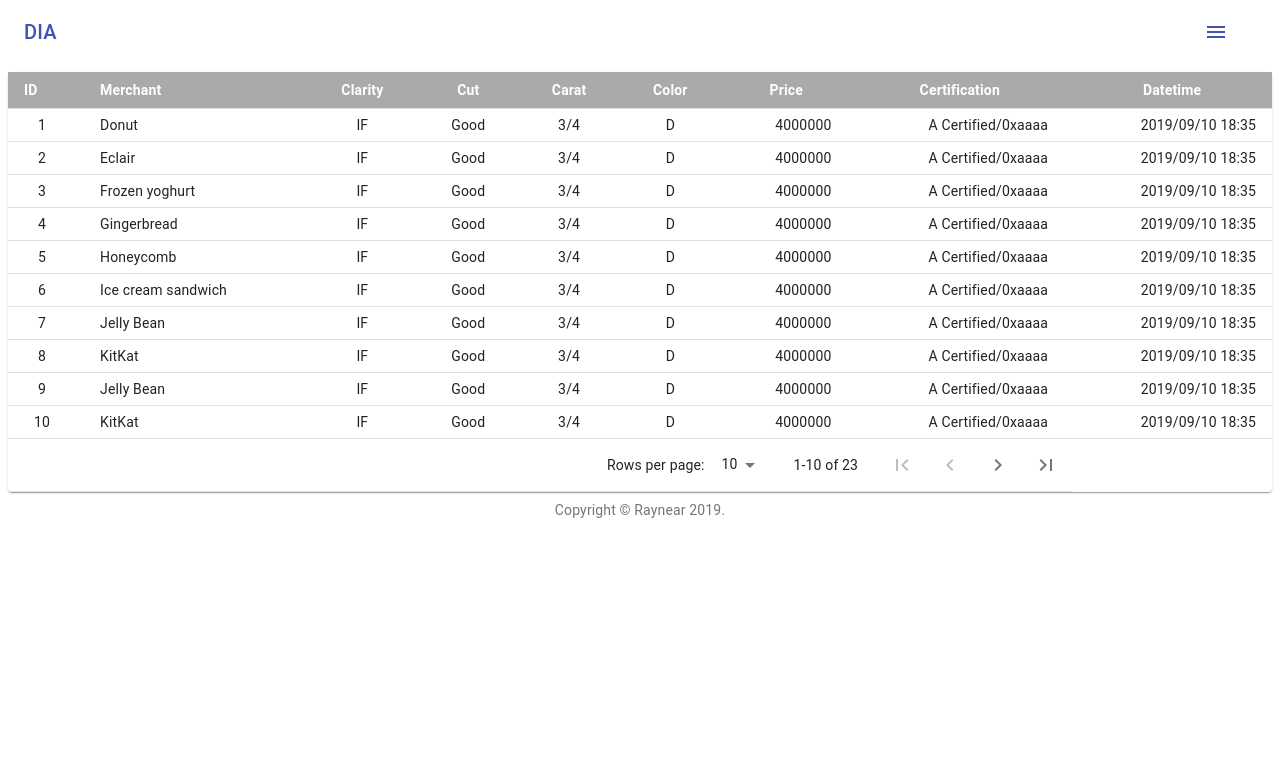
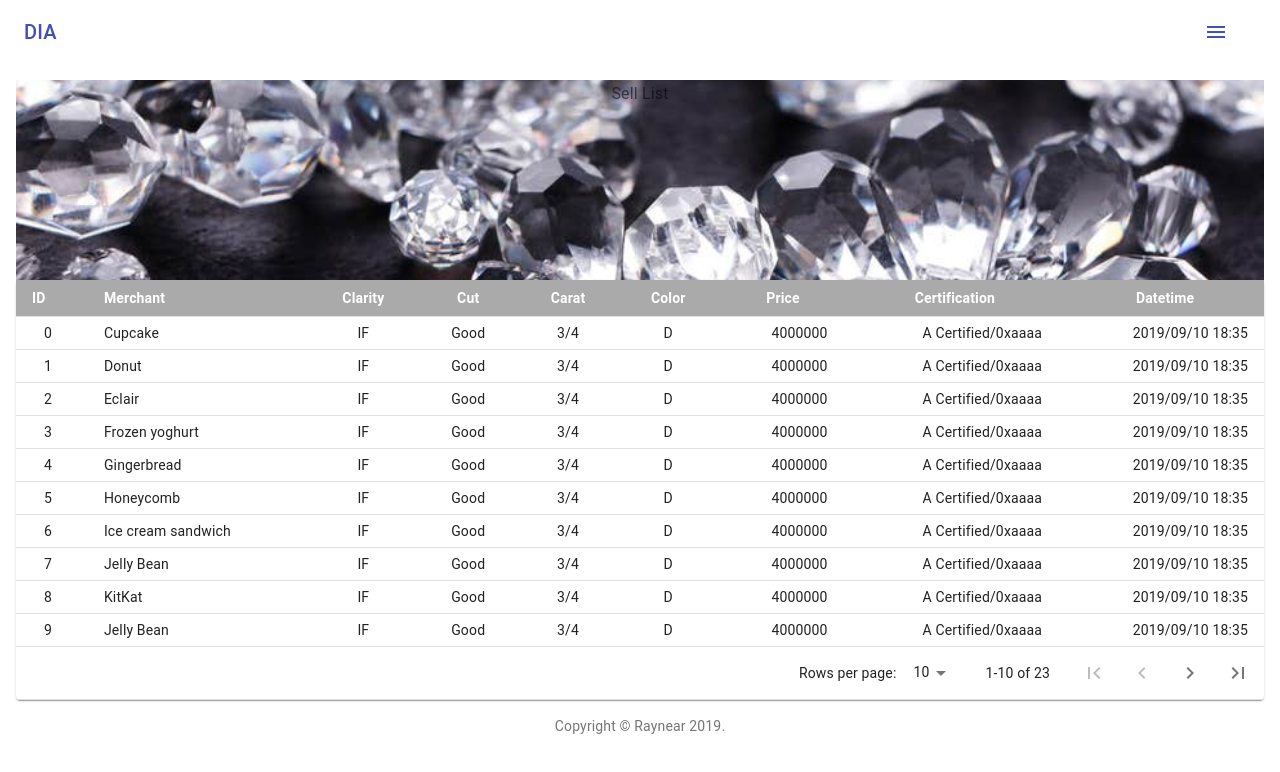
Before and after one commit to raynear/DIA, a React (Create React App) app: page /SellList in a window 1280 px wide. Shown: the top 772 px of the page. Built offline with nearby package versions, Linux system fonts and the light colour scheme.

Commit message:
list 디자인 조정

```diff
--- a/src/CertList.tsx
+++ b/src/CertList.tsx
@@ -69,7 +69,7 @@ function createData(ID: number, Clarity: string, Cut: string, Carat: string, Col
 }
 
 const rows = [
-  createData(0, 'IF', 'Good', '3/4', 'D', 'A Certified/0xaaaa', '2019/09/10/ 18:35'),
+  createData(0, 'IF', 'Good', '3/4', 'D', 'A Certified/0xaaaa', '2019/09/10 18:35'),
   createData(1, 'IF', 'Good', '3/4', 'D', 'A Certified/0xaaaa', '2019/09/10 18:35'),
   createData(2, 'IF', 'Good', '3/4', 'D', 'A Certified/0xaaaa', '2019/09/10 18:35'),
   createData(3, 'IF', 'Good', '3/4', 'D', 'A Certified/0xaaaa', '2019/09/10 18:35'),
@@ -123,7 +123,7 @@ function CertList(props: any) {
       <div className={classes.appBarSpacer} />
       <Container maxWidth="lg" className={classes.rootcontainer}>
         <Grid container={true} className={classes.container}>
-          <Grid item={true} xs={12} md={12} lg={12}>
+          <Grid item={true} className={classes.grid} xs={12} md={12} lg={12}>
             <Paper style={{ textAlign: "right" }}>
               <Button href="/NewCert">New Cert</Button>
               <Table className={classes.table} size="small">
@@ -151,16 +151,16 @@ function CertList(props: any) {
                     </TableRow>
                   ))}
                   {emptyRows > 0 && (
-                    <TableRow style={{ height: 53 * emptyRows }}>
-                      <TableCell colSpan={8} />
+                    <TableRow style={{ height: 33 * emptyRows }}>
+                      <TableCell colSpan={7} />
                     </TableRow>
                   )}
                 </TableBody>
                 <TableFooter>
                   <TableRow>
                     <TablePagination
-                      rowsPerPageOptions={[10, 20, { label: 'All', value: -1 }]}
-                      colSpan={8}
+                      rowsPerPageOptions={[10, 20, 30, { label: 'All', value: -1 }]}
+                      colSpan={7}
                       count={rows.length}
                       rowsPerPage={rowsPerPage}
                       page={page}
--- a/src/RentList.tsx
+++ b/src/RentList.tsx
@@ -69,7 +69,7 @@ function createData(ID: number, Merchant: string, Clarity: string, Cut: string,
 }
 
 const rows = [
-  createData(0, 'Cupcake', 'IF', 'Good', '3/4', 'D', 4000000, 'A Certified/0xaaaa', '2019/09/10/ 18:35'),
+  createData(0, 'Cupcake', 'IF', 'Good', '3/4', 'D', 4000000, 'A Certified/0xaaaa', '2019/09/10 18:35'),
   createData(1, 'Donut', 'IF', 'Good', '3/4', 'D', 4000000, 'A Certified/0xaaaa', '2019/09/10 18:35'),
   createData(2, 'Eclair', 'IF', 'Good', '3/4', 'D', 4000000, 'A Certified/0xaaaa', '2019/09/10 18:35'),
   createData(3, 'Frozen yoghurt', 'IF', 'Good', '3/4', 'D', 4000000, 'A Certified/0xaaaa', '2019/09/10 18:35'),
@@ -123,7 +123,7 @@ function RentList(props: any) {
       <div className={classes.appBarSpacer} />
       <Container maxWidth="lg" className={classes.rootcontainer}>
         <Grid container={true} className={classes.container}>
-          <Grid item={true} xs={12} md={12} lg={12}>
+          <Grid item={true} className={classes.grid} xs={12} md={12} lg={12}>
             <Paper style={{ textAlign: "right" }}>
               <Table className={classes.table} size="small">
                 <TableHead>
@@ -154,16 +154,16 @@ function RentList(props: any) {
                     </TableRow>
                   ))}
                   {emptyRows > 0 && (
-                    <TableRow style={{ height: 53 * emptyRows }}>
-                      <TableCell colSpan={8} />
+                    <TableRow style={{ height: 33 * emptyRows }}>
+                      <TableCell colSpan={9} />
                     </TableRow>
                   )}
                 </TableBody>
                 <TableFooter>
                   <TableRow>
                     <TablePagination
-                      rowsPerPageOptions={[10, 20, { label: 'All', value: -1 }]}
-                      colSpan={8}
+                      rowsPerPageOptions={[10, 20, 30, { label: 'All', value: -1 }]}
+                      colSpan={9}
                       count={rows.length}
                       rowsPerPage={rowsPerPage}
                       page={page}
--- a/src/SellList.tsx
+++ b/src/SellList.tsx
@@ -1,10 +1,11 @@
 import * as React from 'react';
 
-import { useTheme } from '@material-ui/core';
-import { Container, Paper, Grid, Table, TableHead, TableBody, TableCell, TableFooter, TablePagination, TableRow, IconButton } from "@material-ui/core";
+import { useTheme, Typography, Container, Paper, Grid, Table, TableHead, TableBody, TableCell, TableFooter, TablePagination, TableRow, IconButton } from "@material-ui/core";
 import { FirstPage, KeyboardArrowLeft, KeyboardArrowRight, LastPage } from '@material-ui/icons';
 
 import useStyles from "./Style";
+
+import Img4 from "./dia4.jpg";
 
 interface ITablePaginationActionsProps {
   count: number;
@@ -69,7 +70,7 @@ function createData(ID: number, Merchant: string, Clarity: string, Cut: string,
 }
 
 const rows = [
-  createData(0, 'Cupcake', 'IF', 'Good', '3/4', 'D', 4000000, 'A Certified/0xaaaa', '2019/09/10/ 18:35'),
+  createData(0, 'Cupcake', 'IF', 'Good', '3/4', 'D', 4000000, 'A Certified/0xaaaa', '2019/09/10 18:35'),
   createData(1, 'Donut', 'IF', 'Good', '3/4', 'D', 4000000, 'A Certified/0xaaaa', '2019/09/10 18:35'),
   createData(2, 'Eclair', 'IF', 'Good', '3/4', 'D', 4000000, 'A Certified/0xaaaa', '2019/09/10 18:35'),
   createData(3, 'Frozen yoghurt', 'IF', 'Good', '3/4', 'D', 4000000, 'A Certified/0xaaaa', '2019/09/10 18:35'),
@@ -123,7 +124,10 @@ function SellList(props: any) {
       <div className={classes.appBarSpacer} />
       <Container maxWidth="lg" className={classes.rootcontainer}>
         <Grid container={true} className={classes.container}>
-          <Grid item={true} xs={12} md={12} lg={12}>
+          <Grid item={true} className={classes.grid} xs={12} md={12} lg={12}>
+            <div style={{ backgroundImage: `url(${Img4})`, backgroundPosition: "center", backgroundSize: "cover", backgroundRepeat: "no-repeat", width: "100%", height: "200px"  }}>
+              <Typography variant="subtitle1" color="textSecondary">Sell List</Typography>
+            </div>
             <Paper style={{ textAlign: "right" }}>
               <Table className={classes.table} size="small">
                 <TableHead>
@@ -154,16 +158,16 @@ function SellList(props: any) {
                     </TableRow>
                   ))}
                   {emptyRows > 0 && (
-                    <TableRow style={{ height: 53 * emptyRows }}>
-                      <TableCell colSpan={8} />
+                    <TableRow style={{ height: 33 * emptyRows }}>
+                      <TableCell colSpan={9} />
                     </TableRow>
                   )}
                 </TableBody>
                 <TableFooter>
                   <TableRow>
                     <TablePagination
-                      rowsPerPageOptions={[10, 20, { label: 'All', value: -1 }]}
-                      colSpan={8}
+                      rowsPerPageOptions={[10, 20, 30, { label: 'All', value: -1 }]}
+                      colSpan={9}
                       count={rows.length}
                       rowsPerPage={rowsPerPage}
                       page={page}
--- a/src/Style.tsx
+++ b/src/Style.tsx
@@ -8,8 +8,11 @@ const useStyles = makeStyles((theme: Theme) =>
       spacing: theme.spacing(0),
       margin: theme.spacing(0),
       padding: theme.spacing(1),
+      maxWidth: "100%",
+      width: "100%",
       display: "flex",
-      flexwrap: "wrap"
+      flexWrap: "wrap",
+      textAlign: "center"
     },
     appBarSpacer: theme.mixins.toolbar,
     content: {
@@ -58,7 +61,9 @@ const useStyles = makeStyles((theme: Theme) =>
       margin: theme.spacing(0),
       padding: theme.spacing(0),
       display: "flex",
-      flexwrap: "wrap"
+      flexWrap: "wrap",
+      textAlign: "center"
+
     },
     grid: {
       margin: theme.spacing(0),
```
